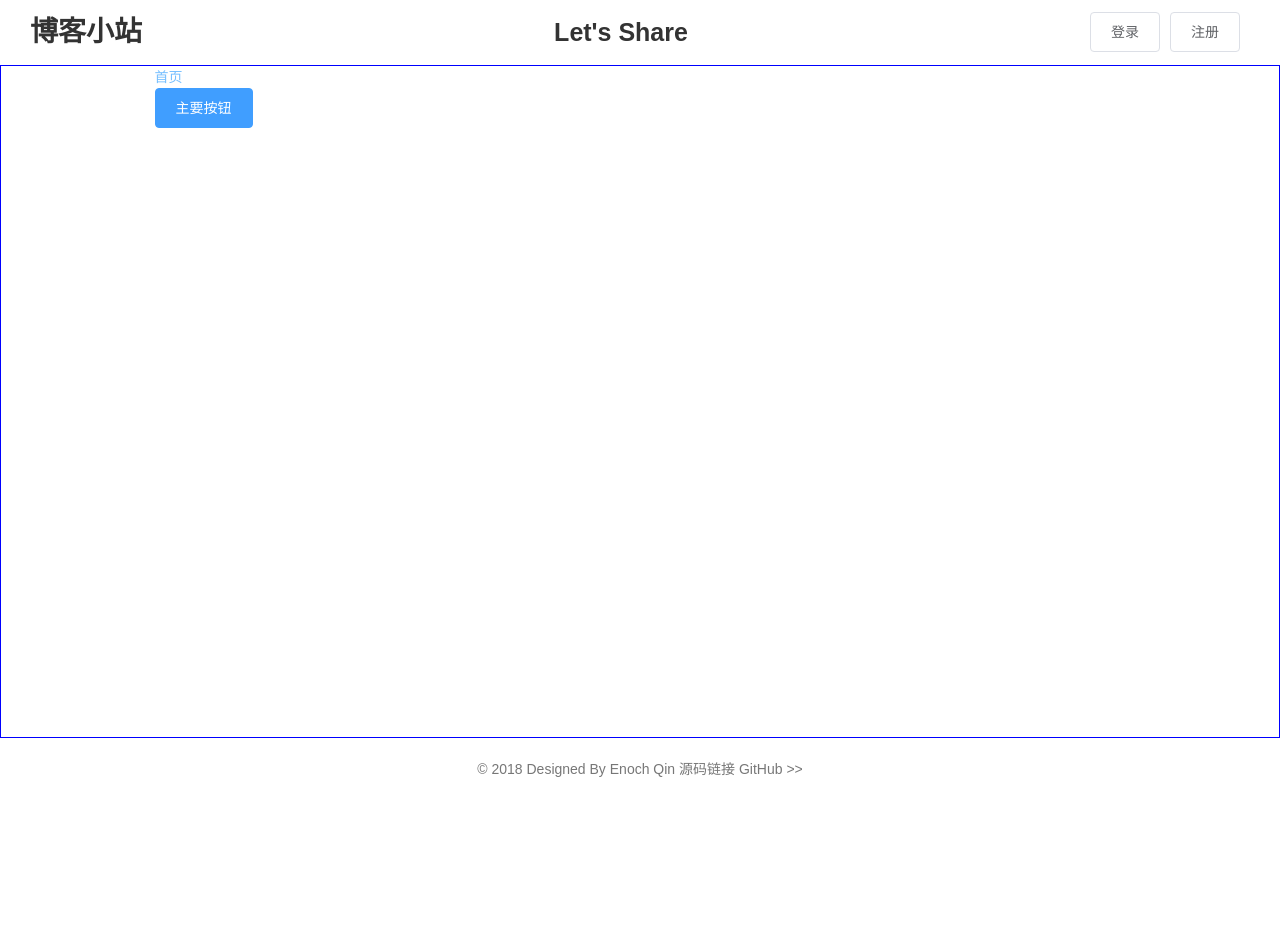
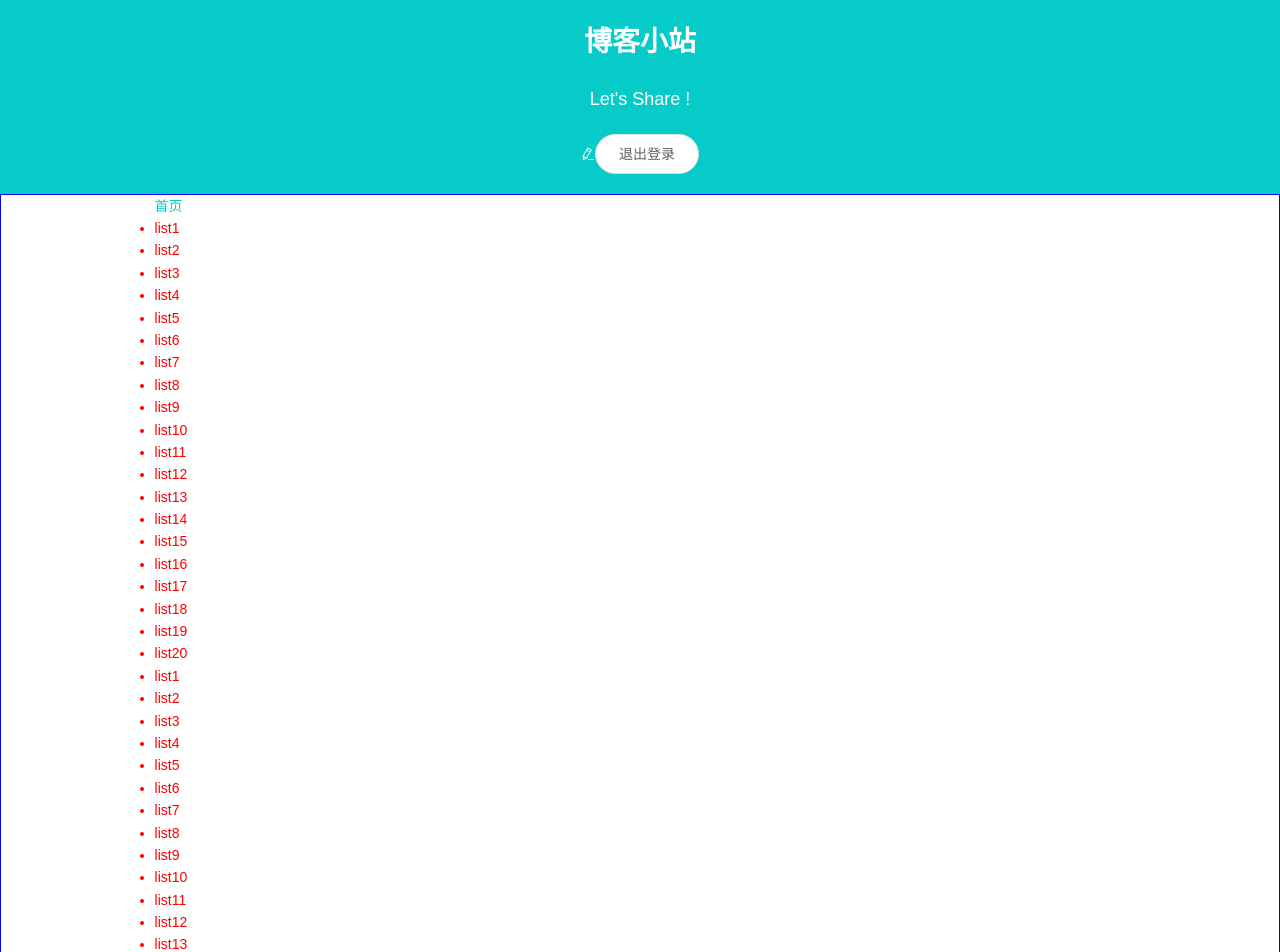
Before and after one commit to dreamqyq/BolgSite, a Vue app: page / in a window 1280 px wide. Shown: the top 952 px of the page. Before the commit the page ends 800 px from the top, so only its background shows below. Built offline with nearby package versions, Linux system fonts and the light colour scheme.

Commit message:
update:更新header样式

```diff
--- a/src/App.vue
+++ b/src/App.vue
@@ -31,15 +31,15 @@
 
     #header{
       width:100%;
-      padding:0 20px;
+      padding-left:20px;
+      padding-right:20px;
     }
-
     #main{
       flex:1;
-      padding:0 12%;
+      padding-left:12%;
+      padding-right:12%;
       border:1px solid blue;
     }
-
     #footer{
       width:100%;
     }
@@ -47,7 +47,8 @@
 @media(max-width:768px){
   #app{
     #main{
-      padding:0 10px;
+      padding-left:10px;
+      padding-right:10px;
     }
   }
 }
--- a/src/assets/base.less
+++ b/src/assets/base.less
@@ -1 +1 @@
-@themeColor:#76BFFF;
+@themeColor:#07CBC9;
--- a/src/components/Header.vue
+++ b/src/components/Header.vue
@@ -1,38 +1,70 @@
 <template>
-  <header>
-    <template>
+  <header :class="[isLogin?'common':'sticky']">
+    <template v-if=!isLogin>
       <h1>博客小站</h1>
-      <p>Let's Share</p>
+      <p>Let's Share !</p>
       <div class="btns">
-        <el-button>登录</el-button>
-        <el-button>注册</el-button>
+        <el-button round>立即登录</el-button>
+        <el-button round>注册账号</el-button>
+      </div>
+    </template>
+    <template v-if=isLogin>
+      <h1>博客小站</h1>
+      <p>Let's Share !</p>
+      <div class="btns">
+        <i class="edit el-icon-edit"></i>
+        <el-button round>退出登录</el-button>
       </div>
     </template>
   </header>
 </template>
 
 <script>
-
+  export default {
+    data(){
+      return {
+        isLogin: true
+      }
+    }
+  }
 </script>
 
 <style lang="less">
+@import '../assets/base.less';
 header{
+  transition:all .3s;
+  background:@themeColor;
+  color:#fff;
+}
+header.common{
+  text-align:center;
+  h1{
+    margin:20px;
+  }
+  p{
+    margin:10px;
+    font-size:18px;
+  }
+  .btns{
+    margin:20px;
+  }
+}
+header.sticky{
+  min-height:76px;
   display:flex;
   align-items:center;
-
+  padding:10px;
+  background:@themeColor;
   h1{
-    margin:10px;
     align-self:center;
   }
-
   p{
     align-self:center;
-    font-size:25px;
+    font-size:30px;
     font-weight:bold;
     display:flex;
     flex:1;
-      justify-content:center;
-
+    justify-content:center;
   }
   .btns{
     margin-right:20px;
--- a/src/pages/Index/template.vue
+++ b/src/pages/Index/template.vue
@@ -1,7 +1,48 @@
 <template>
   <div id="index">
     <p>首页</p>
-    <el-button type="primary" @click="click2">主要按钮</el-button>
+    <ul>
+      <li>list1</li>
+      <li>list2</li>
+      <li>list3</li>
+      <li>list4</li>
+      <li>list5</li>
+      <li>list6</li>
+      <li>list7</li>
+      <li>list8</li>
+      <li>list9</li>
+      <li>list10</li>
+      <li>list11</li>
+      <li>list12</li>
+      <li>list13</li>
+      <li>list14</li>
+      <li>list15</li>
+      <li>list16</li>
+      <li>list17</li>
+      <li>list18</li>
+      <li>list19</li>
+      <li>list20</li>
+      <li>list1</li>
+      <li>list2</li>
+      <li>list3</li>
+      <li>list4</li>
+      <li>list5</li>
+      <li>list6</li>
+      <li>list7</li>
+      <li>list8</li>
+      <li>list9</li>
+      <li>list10</li>
+      <li>list11</li>
+      <li>list12</li>
+      <li>list13</li>
+      <li>list14</li>
+      <li>list15</li>
+      <li>list16</li>
+      <li>list17</li>
+      <li>list18</li>
+      <li>list19</li>
+      <li>list20</li>
+    </ul>
   </div>
 </template>
 
```
Also changed, not shown: src/assets/common.less (line endings or trailing spaces).
